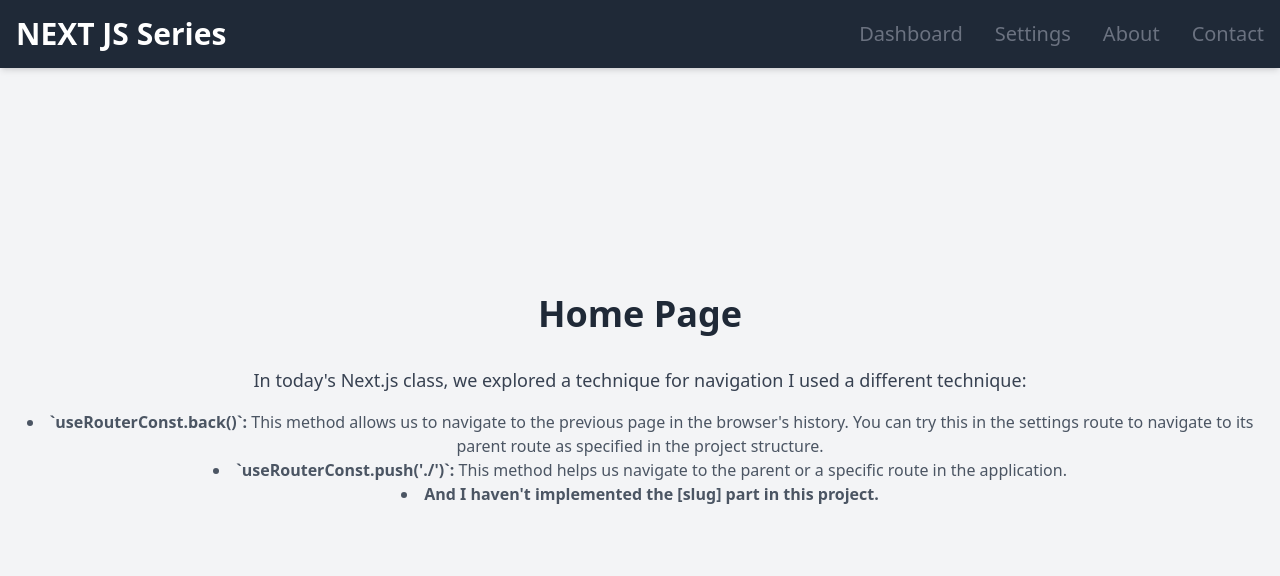
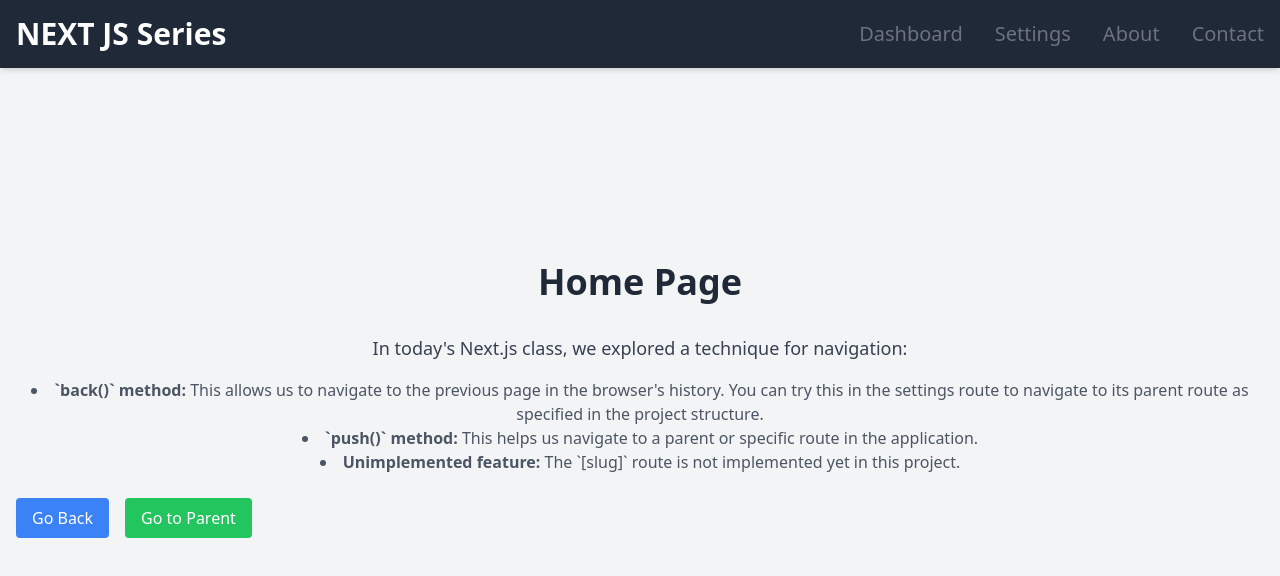
Before and after one commit to ROMANVIKI/nextjs_series, a Next.js app: page / in a window 1280 px wide. Shown: the top 576 px of the page. Built offline with nearby package versions, Linux system fonts and the light colour scheme.

Commit message:
correcting some home page error

```diff
--- a/app/page.js
+++ b/app/page.js
@@ -1,6 +1,17 @@
 import React from 'react';
+import { useRouter } from 'next/router';
 
 const Home = () => {
+  const router = useRouter();
+
+  const NavToPrevLinkFunc = () => {
+    router.back(); // Navigates to the previous page
+  };
+
+  const NavToParentLink = () => {
+    router.push('./'); // Navigates to the specified route
+  };
+
   return (
     <div className="min-h-screen bg-gray-100 flex flex-col items-center justify-center">
       <div className="text-4xl font-extrabold text-gray-800 mb-8">
@@ -8,20 +19,33 @@ const Home = () => {
       </div>
       <div className="text-center px-4">
         <p className="text-lg text-gray-700 mb-4">
-          In today's Next.js class, we explored a technique for navigation I used a different technique:
+          In today's Next.js class, we explored a technique for navigation:
         </p>
         <ul className="list-disc list-inside text-gray-600">
           <li>
-            <span className="font-semibold">`useRouterConst.back()`:</span> This method allows us to navigate to the previous page in the browser's history. You can try this in the settings route to navigate to its parent route as specified in the project structure.
+            <span className="font-semibold">`back()` method:</span> This allows us to navigate to the previous page in the browser's history. You can try this in the settings route to navigate to its parent route as specified in the project structure.
           </li>
           <li>
-            <span className="font-semibold">`useRouterConst.push('./')`:</span> This method helps us navigate to the parent or a specific route in the application.
+            <span className="font-semibold">`push()` method:</span> This helps us navigate to a parent or specific route in the application.
           </li>
-          <li className="font-semibold">
-          And I haven't implemented the [slug] part in this project.
-
+          <li>
+            <span className="font-semibold">Unimplemented feature:</span> The `[slug]` route is not implemented yet in this project.
           </li>
         </ul>
+        <div className="mt-6 flex space-x-4">
+          <button
+            onClick={NavToPrevLinkFunc}
+            className="bg-blue-500 text-white px-4 py-2 rounded hover:bg-blue-600"
+          >
+            Go Back
+          </button>
+          <button
+            onClick={NavToParentLink}
+            className="bg-green-500 text-white px-4 py-2 rounded hover:bg-green-600"
+          >
+            Go to Parent
+          </button>
+        </div>
       </div>
     </div>
   );
```
